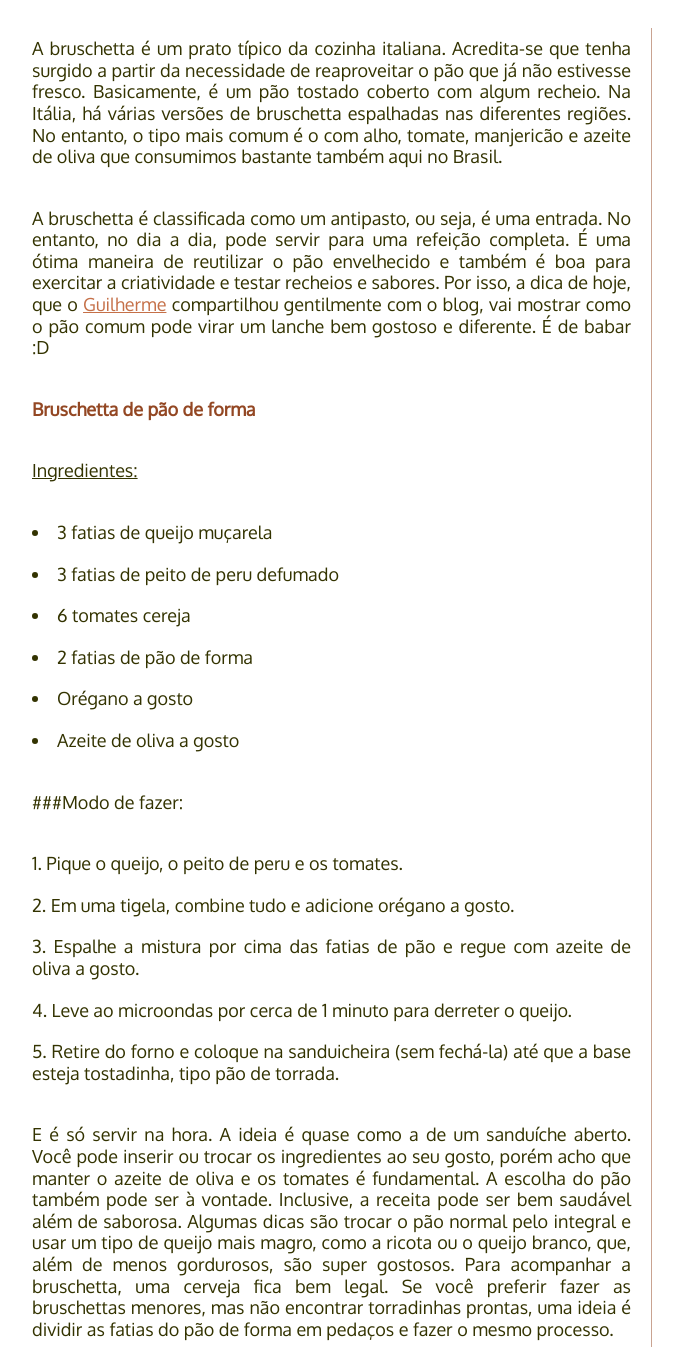
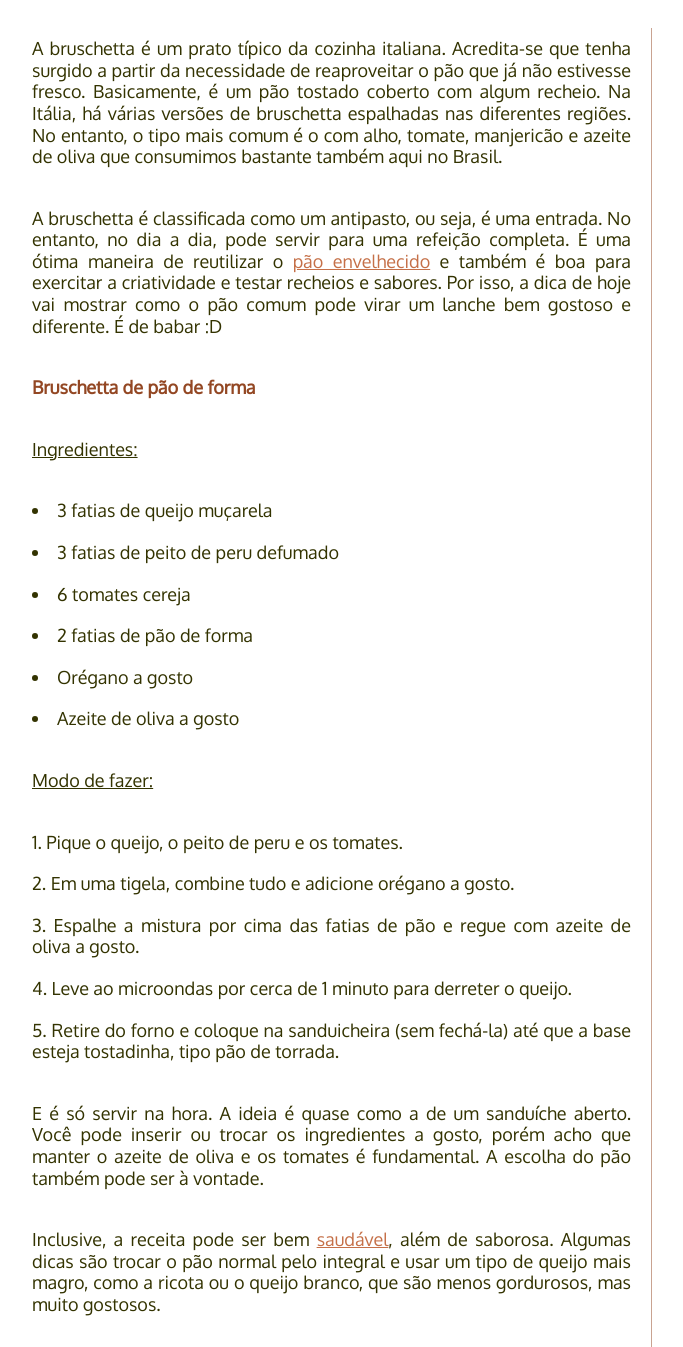
Before and after one commit to PaneladePau/paneladepau-jekyll-blog, a Jekyll site: the page built from _posts/2014-05-26-bruschetta-pao-forma.md, in a window 1280 px wide and 1400 px high, scrolled down 470 px, cut to the strip 53-1400 px from the top of the window. Shown: the whole strip, without its empty margins (138-821 px from the left). Built offline with Jekyll 4.4.1, drawn with Linux system fonts in a browser that asks for light colours; nearby versions of some CDN libraries; some web fonts are replaced; some of the changed text lies outside the part shown.

Commit message:
“update”

```diff
--- a/_posts/2014-05-26-bruschetta-pao-forma.md
+++ b/_posts/2014-05-26-bruschetta-pao-forma.md
@@ -15,7 +15,7 @@ tags: [lanches, comida rapida]
 
 A bruschetta é um prato típico da cozinha italiana. Acredita-se que tenha surgido a partir da necessidade de reaproveitar o pão que já não estivesse fresco. Basicamente, é um pão tostado coberto com algum recheio. Na Itália, há várias versões de bruschetta espalhadas nas diferentes regiões. No entanto, o tipo mais comum é o com alho, tomate, manjericão e azeite de oliva que consumimos bastante também aqui no Brasil.
 
-A bruschetta é classificada como um antipasto, ou seja, é uma entrada. No entanto, no dia a dia, pode servir para uma refeição completa. É uma ótima maneira de reutilizar o pão envelhecido e também é boa para exercitar a criatividade e testar recheios e sabores. Por isso, a dica de hoje, que o [Guilherme](https://www.facebook.com/guilherme.fmoreira?fref=ts) compartilhou gentilmente com o blog, vai mostrar como o pão comum pode virar um lanche bem gostoso e diferente. É de babar :D
+A bruschetta é classificada como um antipasto, ou seja, é uma entrada. No entanto, no dia a dia, pode servir para uma refeição completa. É uma ótima maneira de reutilizar o [pão envelhecido](http://paneladepau.com.br/lasanha-preguicosa/) e também é boa para exercitar a criatividade e testar recheios e sabores. Por isso, a dica de hoje vai mostrar como o pão comum pode virar um lanche bem gostoso e diferente. É de babar :D
 
 **Bruschetta de pão de forma**
 
@@ -28,7 +28,7 @@ A bruschetta é classificada como um antipasto, ou seja, é uma entrada. No enta
 * Orégano a gosto
 * Azeite de oliva a gosto
 
-###Modo de fazer:
+### Modo de fazer:
 
 1. Pique o queijo, o peito de peru e os tomates.
 2. Em uma tigela, combine tudo e adicione orégano a gosto.
@@ -36,7 +36,11 @@ A bruschetta é classificada como um antipasto, ou seja, é uma entrada. No enta
 4. Leve ao microondas por cerca de 1 minuto para derreter o queijo.
 5. Retire do forno e coloque na sanduicheira (sem fechá-la) até que a base esteja tostadinha, tipo pão de torrada.
 
-E é só servir na hora. A ideia é quase como a de um sanduíche aberto. Você pode inserir ou trocar os ingredientes ao seu gosto, porém acho que manter o azeite de oliva e os tomates é fundamental. A escolha do pão também pode ser à vontade. Inclusive, a receita pode ser bem saudável além de saborosa. Algumas dicas são trocar o pão normal pelo integral e usar um tipo de queijo mais magro, como a ricota ou o queijo branco, que, além de menos gordurosos, são super gostosos. Para acompanhar a bruschetta, uma cerveja fica bem legal. Se você preferir fazer as bruschettas menores, mas não encontrar torradinhas prontas, uma ideia é dividir as fatias do pão de forma em pedaços e fazer o mesmo processo.
+E é só servir na hora. A ideia é quase como a de um sanduíche aberto. Você pode inserir ou trocar os ingredientes a gosto, porém acho que manter o azeite de oliva e os tomates é fundamental. A escolha do pão também pode ser à vontade.
+
+Inclusive, a receita pode ser bem [saudável](http://paneladepau.com.br/tags/cozinha-saudavel/), além de saborosa. Algumas dicas são trocar o pão normal pelo integral e usar um tipo de queijo mais magro, como a ricota ou o queijo branco, que são menos gordurosos, mas muito gostosos.
+
+Se você preferir fazer as bruschettas menores, mas não encontrar torradinhas prontas, uma ideia é dividir as fatias do pão de forma em pedaços e fazer o mesmo processo.
 
 Espero que tenham gostado da ideia (:
 
```
